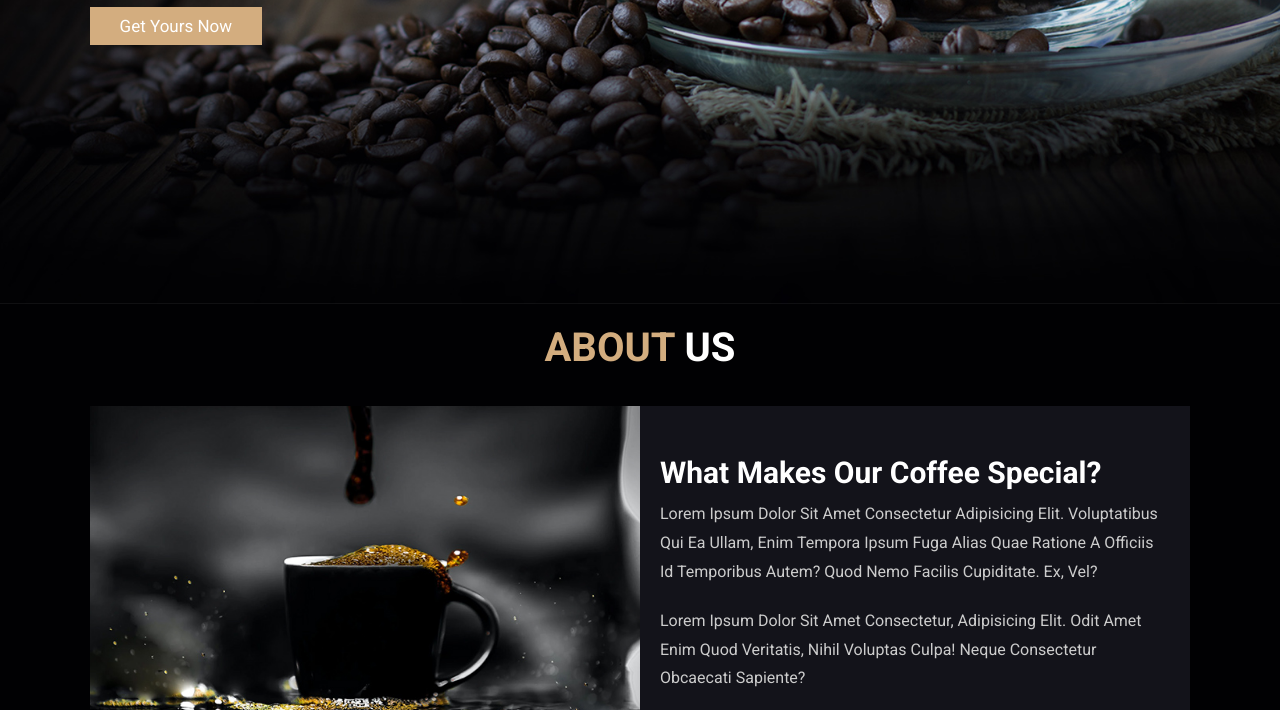
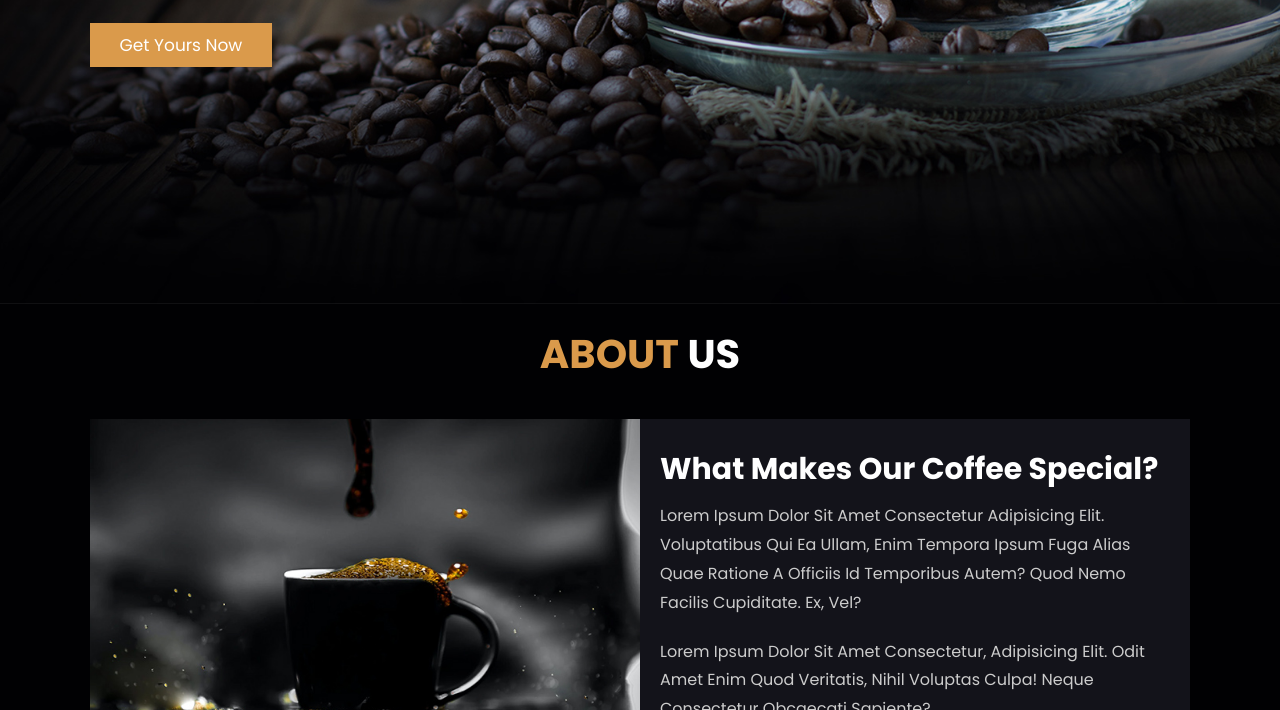
Before and after one commit to IsraelAbaho/Coffe-Website-, a plain HTML site: page index.html in a window 1280 px wide. Shown: the part 496-1206 px from the top of the page. Drawn offline with Linux system fonts and the light colour scheme.

Commit message:
Second Commit

```diff
--- a/css/style.css
+++ b/css/style.css
@@ -1,14 +1,14 @@
-@import url('https://fonts.googleapis.com/css2?family=Roboto:wght@100;300;400;500;700&display=swap');
+@import url('https://fonts.googleapis.com/css2?family=Poppins:wght@100;300;400;500;700&display=swap');
 
 :root{
-    --main-color:#d3ad7f;
+    --main-color:#da9a4b;
     --black:#13131a;
     --bg:#010103;
     --border:.1rem solid rgba(255,255,255,.3);
 }
 
 *{
-    font-family: 'Roboto', sans-serif;
+    font-family:'Poppins', sans-serif;
     margin:0; padding:0;
     box-sizing: border-box;
     outline: none; border:none;
--- a/index.html
+++ b/index.html
@@ -416,7 +416,7 @@
         <a href="#">blogs</a>
     </div>
 
-    <div class="credit">created by <span>mr. web designer</span> | all rights reserved</div>
+    <div class="credit">created by <span>IsraTech</span> | all rights reserved</div>
 
 </section>
 
```
